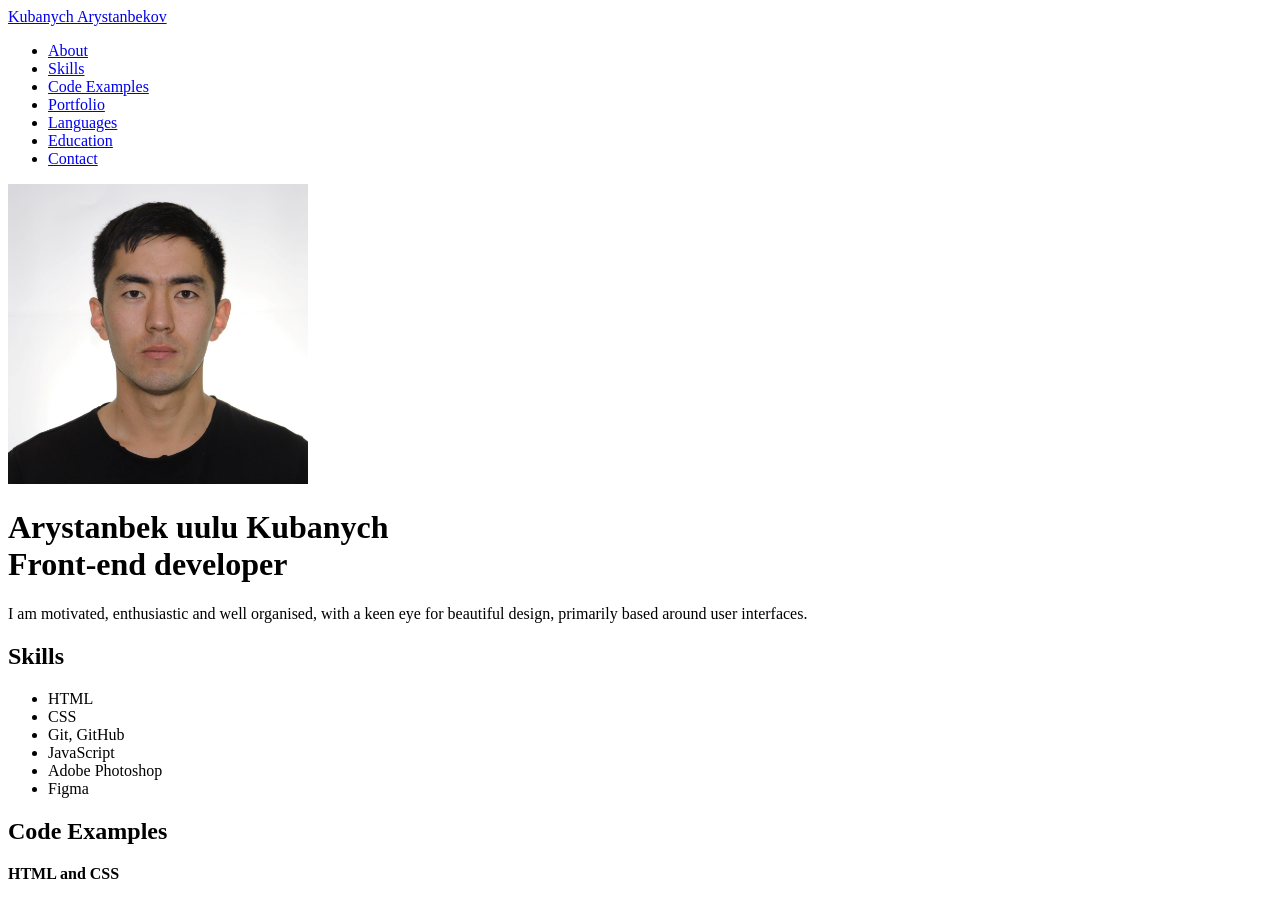
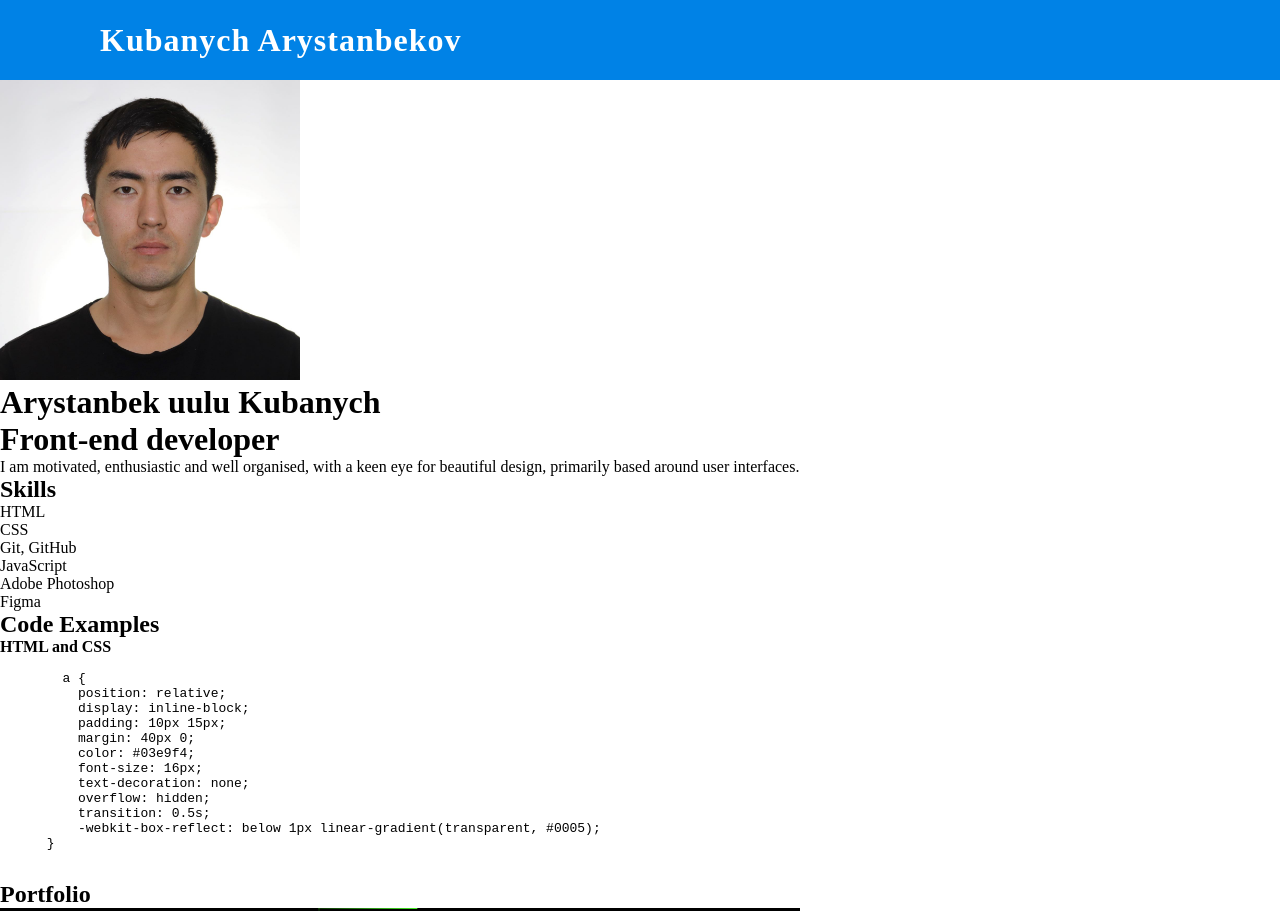
Before and after one commit to Kubanycharystanbek/cv, a plain HTML site: page index.html in a window 1280 px wide. Shown: the top 911 px of the page. Drawn offline with Linux system fonts and the light colour scheme.

Commit message:
Update index.html

```diff
--- a/index.html
+++ b/index.html
@@ -4,12 +4,13 @@
     <meta charset="UTF-8" />
     <meta http-equiv="X-UA-Compatible" content="IE=edge" />
     <meta name="viewport" content="width=device-width, initial-scale=1.0" />
+    <link rel="stylesheet" href="css/style.css">
     <title>Portfolio Kubanych</title>
   </head>
   <body>
     <header>
       <nav>
-        <a href="#home">Kubanych Arystanbekov</a>
+        <a class="logo" href="#home">Kubanych Arystanbekov</a>
         <ul>
           <li>
             <a href="#about">About</a>
```
